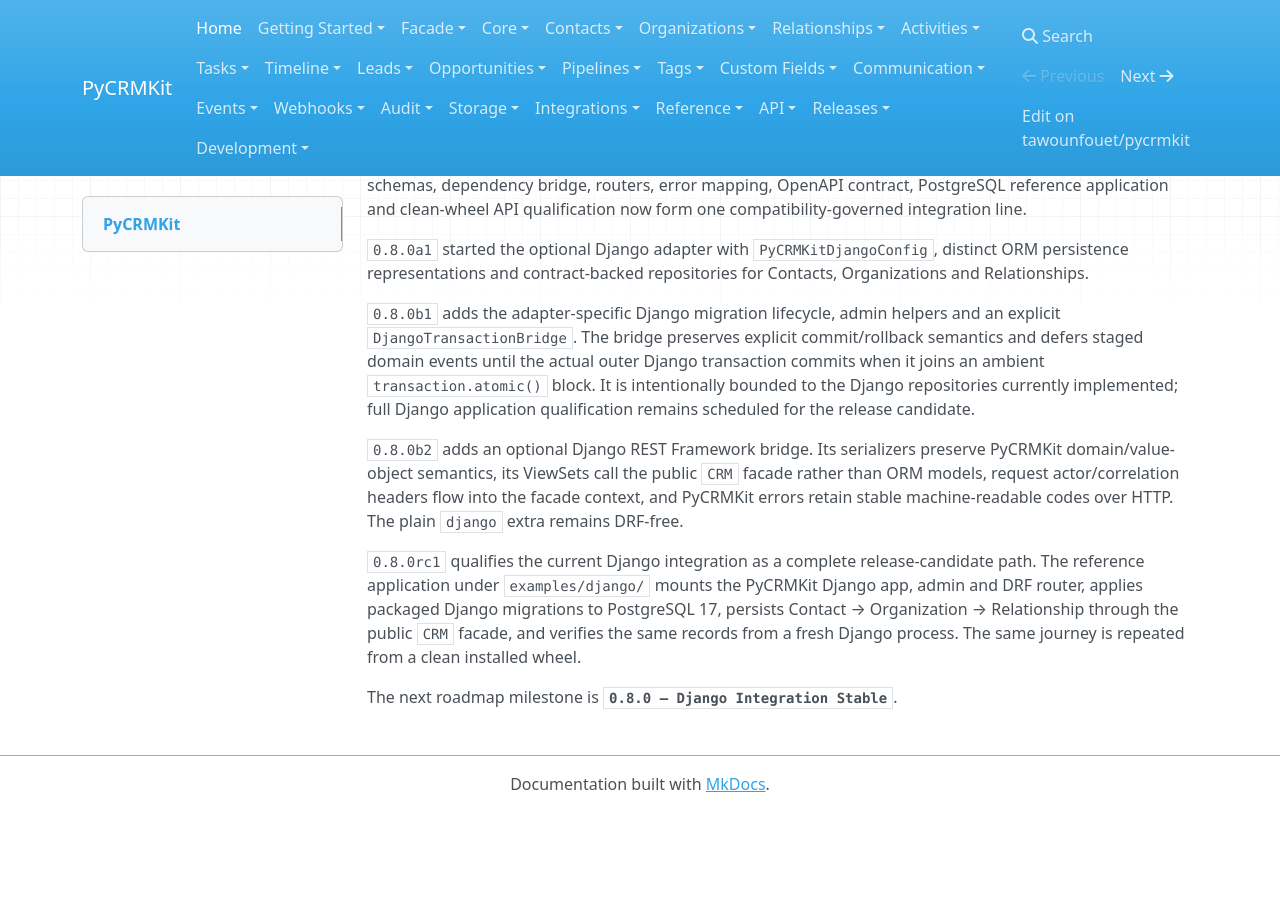
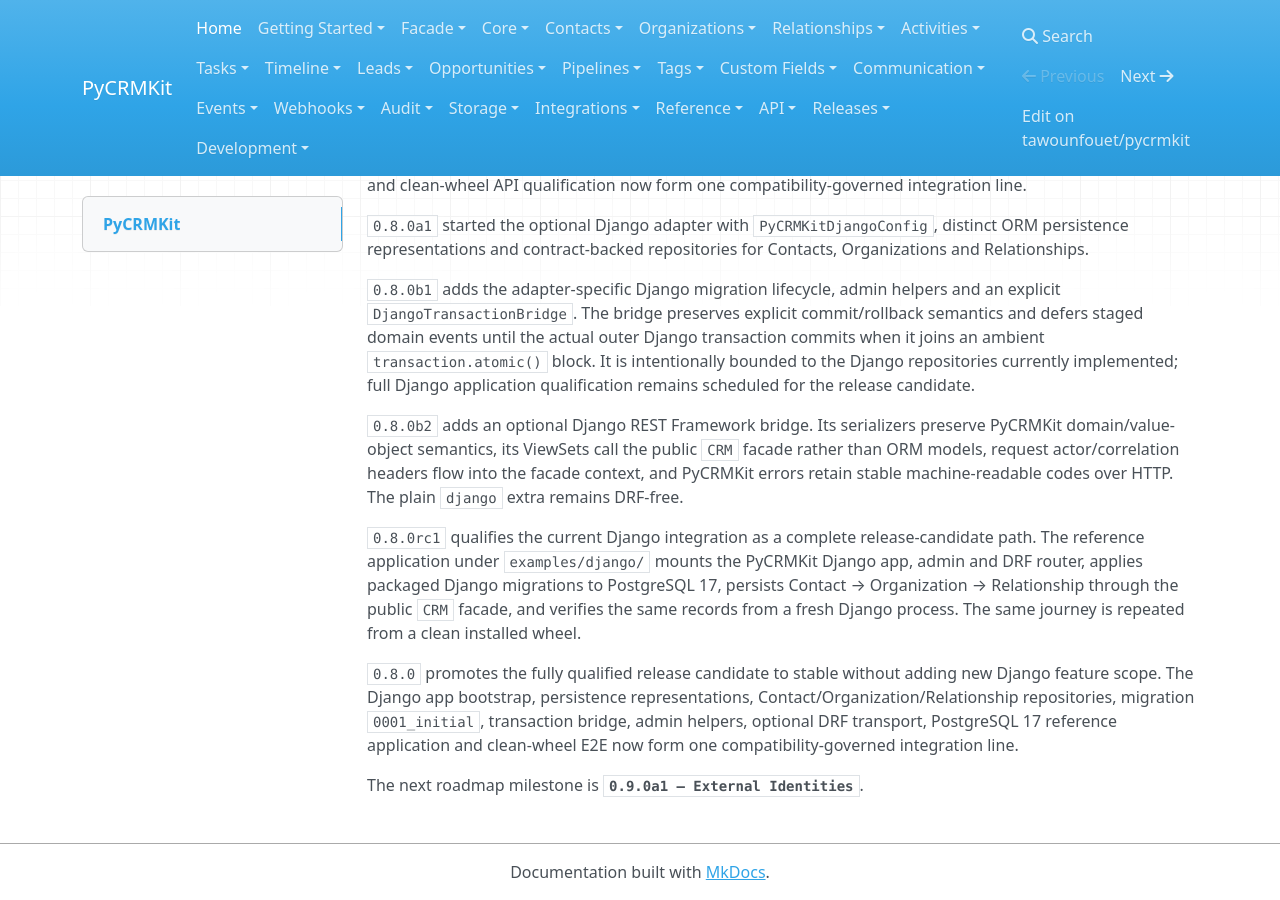
Before and after one commit to tawounfouet/pycrmkit, an MkDocs documentation site: the page built from docs/index.md, in a window 1280 px wide and 900 px high, scrolled down 1463 px. Built offline with MkDocs 1.6.1, drawn with Linux system fonts in a browser that asks for light colours; nearby versions of some CDN libraries; before the commit the page ends 2275 px from its top, so only the background shows below that; some of the changed text lies outside the part shown.

Commit message:
docs: document Django stable promotion

```diff
--- a/docs/index.md
+++ b/docs/index.md
@@ -90,4 +89,6 @@
 
 `0.8.0rc1` qualifies the current Django integration as a complete release-candidate path. The reference application under `examples/django/` mounts the PyCRMKit Django app, admin and DRF router, applies packaged Django migrations to PostgreSQL 17, persists Contact → Organization → Relationship through the public `CRM` facade, and verifies the same records from a fresh Django process. The same journey is repeated from a clean installed wheel.
 
-The next roadmap milestone is **`0.8.0 — Django Integration Stable`**.
+`0.8.0` promotes the fully qualified release candidate to stable without adding new Django feature scope. The Django app bootstrap, persistence representations, Contact/Organization/Relationship repositories, migration `0001_initial`, transaction bridge, admin helpers, optional DRF transport, PostgreSQL 17 reference application and clean-wheel E2E now form one compatibility-governed integration line.
+
+The next roadmap milestone is **`0.9.0a1 — External Identities`**.
```
Also changed, not shown: other parts of docs/index.md (+1 -2 lines).
